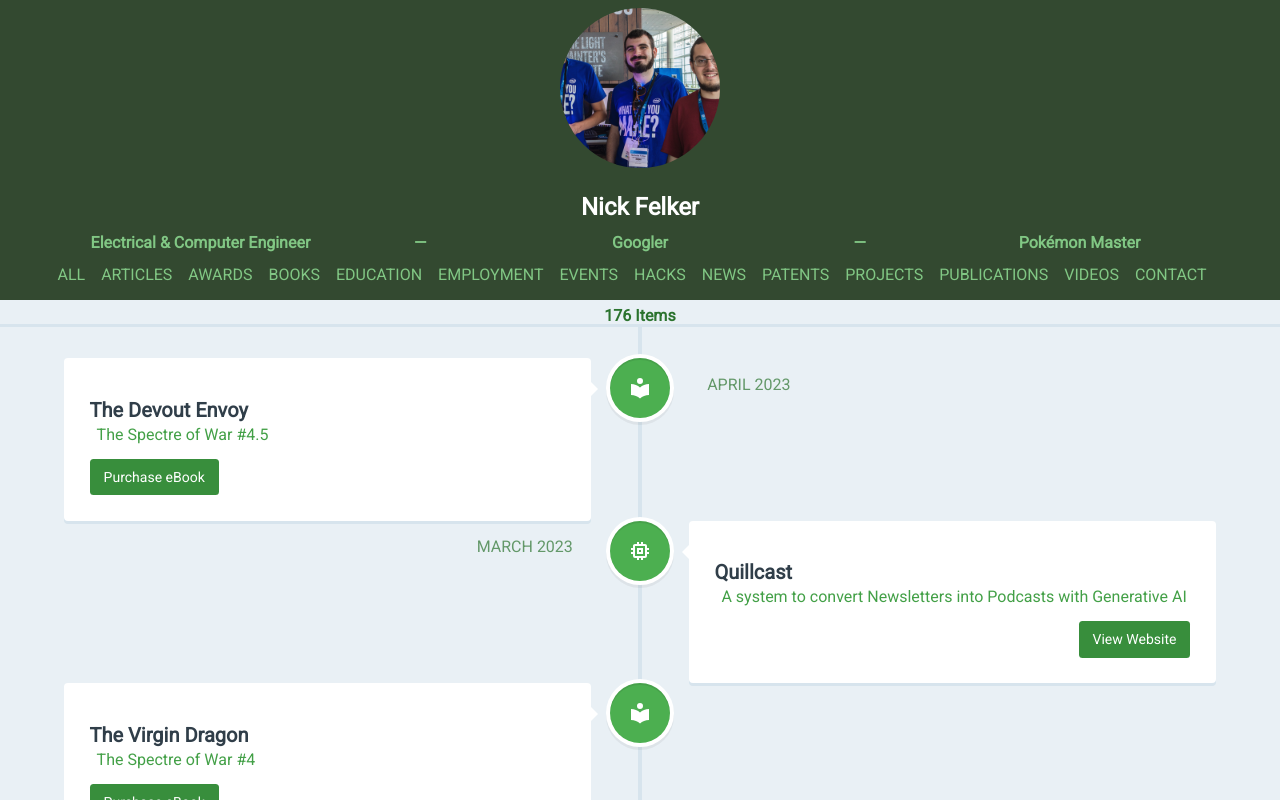
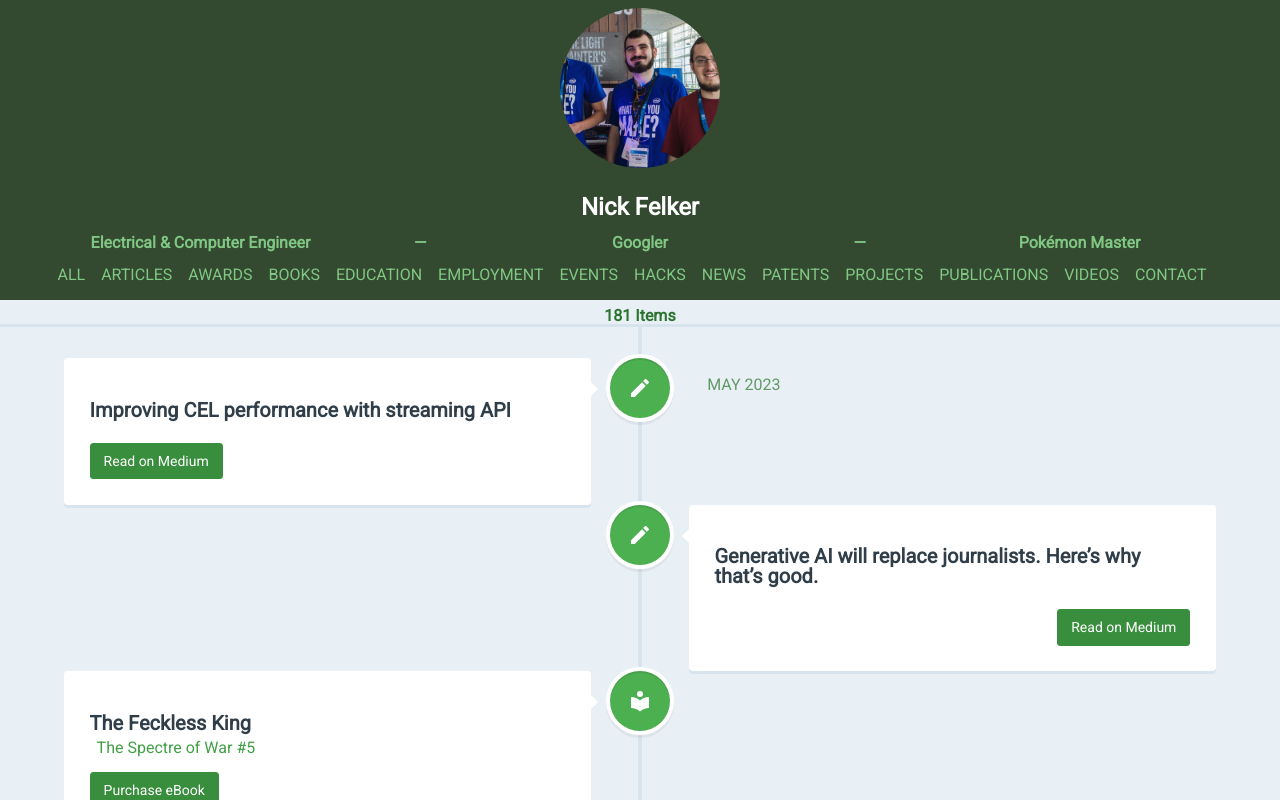
Before and after one commit to Fleker/Fleker.github.io, an Angular app: page / in a window 1280 px wide. Shown: the top 800 px of the page. Built offline with nearby package versions, Linux system fonts and the light colour scheme.

Commit message:
Add more stuff
Fixes #126
Fixes #127

```diff
--- a/src/entries.articles.ts
+++ b/src/entries.articles.ts
@@ -279,4 +279,32 @@ export default [
     name: "DALL-E 2 and Prompt Engineering",
     date: "November 28 2022"
 },
+{
+    type: "Articles",
+    link: "https://fleker.medium.com/there-is-no-ai-alignment-problem-f0882404c0f9",
+    linkText: "Read on Medium",
+    name: "There is no AI Alignment Problem",
+    date: "March 5 2023"
+},
+{
+    type: "Articles",
+    link: "https://fleker.medium.com/generative-ai-will-replace-journalists-heres-why-that-s-good-8bc2ebbcfeb0",
+    linkText: "Read on Medium",
+    name: "Generative AI will replace journalists. Here’s why that’s good.",
+    date: "May 8 2023"
+},
+{
+    type: "Articles",
+    link: "https://fleker.medium.com/list/gem5-research-220c949d4159",
+    linkText: "Read on Medium",
+    name: "Series on Gem5",
+    date: "April 22 2023"
+},
+{
+    type: "Articles",
+    link: "https://fleker.medium.com/improving-cel-performance-with-streaming-api-4a8282008851",
+    linkText: "Read on Medium",
+    name: "Improving CEL performance with streaming API",
+    date: "May 22 2023"
+},
 ]
--- a/src/entries.books.ts
+++ b/src/entries.books.ts
@@ -42,7 +42,7 @@ export default [
     "linkText": "Purchase eBook",
     "date": "March 1 2023"
   },
-    {
+  {
     "type": "Books",
     "name": "The Devout Envoy",
     "series": "The Spectre of War",
@@ -51,4 +51,13 @@ export default [
     "linkText": "Purchase eBook",
     "date": "April 13 2023"
   },
+  {
+    "type": "Books",
+    "name": "The Feckless King",
+    "series": "The Spectre of War",
+    "seriesNo": "5",
+    "link": "https://www.amazon.com/dp/B0C491YRB4",
+    "linkText": "Purchase eBook",
+    "date": "May 3 2023"
+  },
 ]
```
